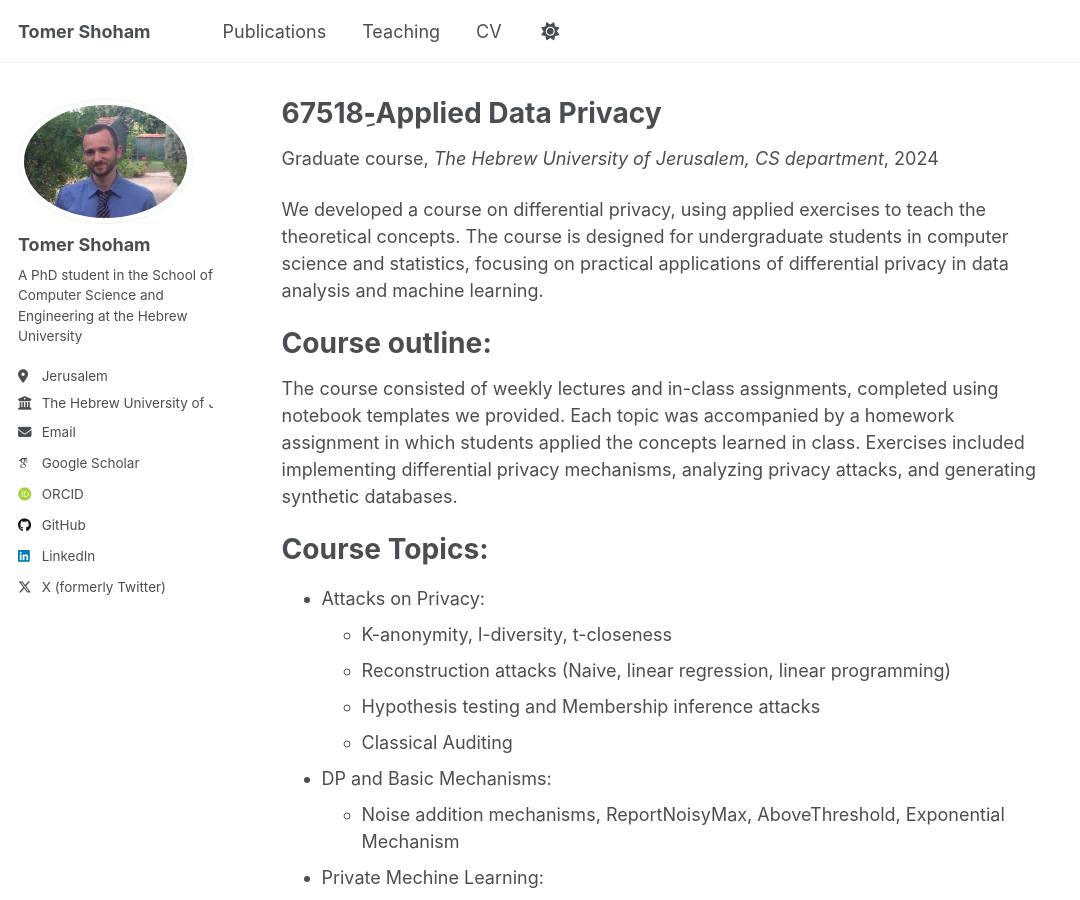
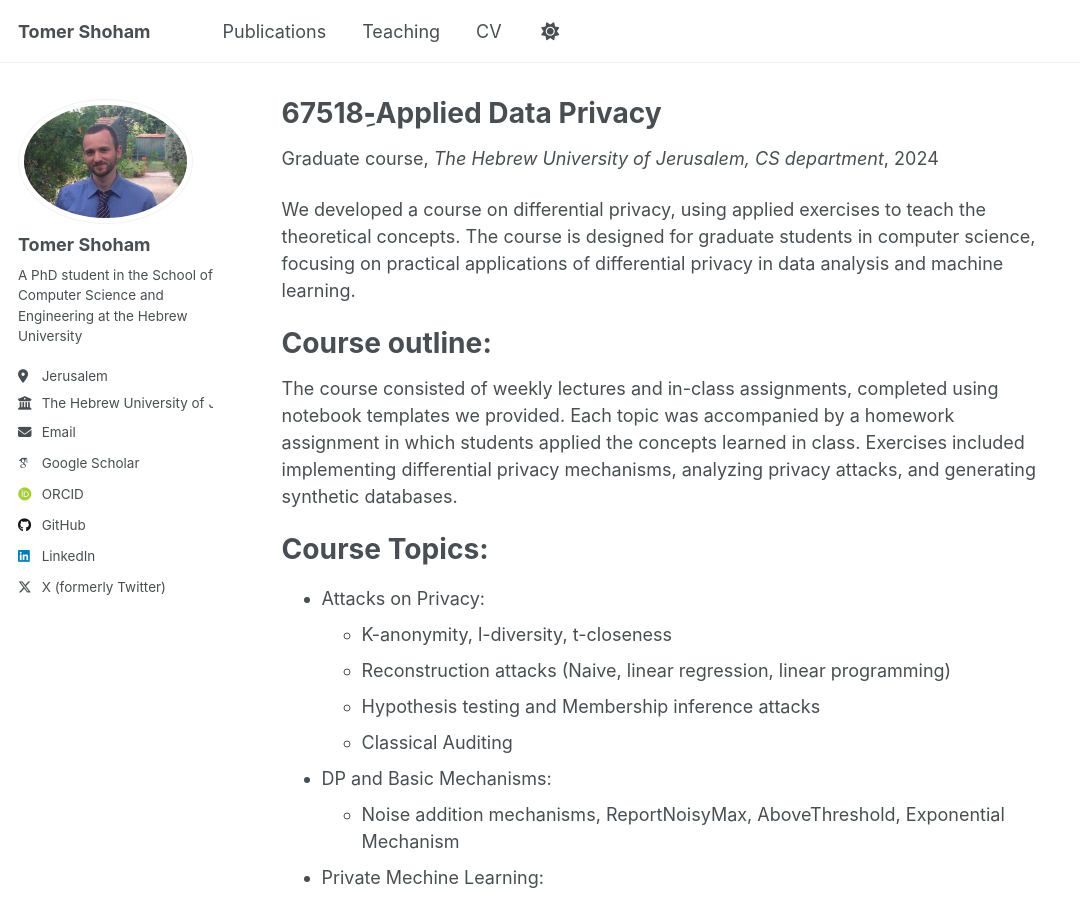
Before and after one commit to TomerShoham1/TomerShoham1.github.io, a Jekyll site: the page built from _teaching/Applied_DP.md, in a window 1280 px wide and 900 px high. Shown: the whole window, without its empty margins (0-1080 px from the left). Built offline with Jekyll 4.4.1, drawn with Linux system fonts in a browser that asks for light colours; some web fonts are replaced; a script that is not in the unit is left out.

Commit message:
Trying to present years in courses

```diff
--- a/_includes/archive-single.html
+++ b/_includes/archive-single.html
@@ -39,7 +39,11 @@
     {% endif %}
 
         {% if post.collection == 'teaching' %}
-          <p> {{ post.type }}, <i>{{ post.venue }}</i>, {{ post.date | default: "1900-01-01" | date: "%Y" }} </p>
+          <p> {{ post.type }}, <i>{{ post.venue }}</i>, {% if post.years_taught %}
+      {{ post.years_taught }}
+    {% else %}
+      {{ post.date | default: "1900-01-01" | date: "%Y" }}
+    {% endif %} </p>
         {% elsif post.collection == 'publications' %}
           <p>Published in <i>{{ post.venue }}</i>, {{ post.date | default: "1900-01-01" | date: "%Y" }} </p>
         {% elsif post.date %}
--- a/_teaching/Applied_DP.md
+++ b/_teaching/Applied_DP.md
@@ -5,10 +5,11 @@
 permalink: /teaching/Applied_DP
 venue: "The Hebrew University of Jerusalem, CS department"
 date: 2024-11-01
+years_taught: "2024-2025, 2025-2026"
 location: "Jerusalem, Israel"
 ---
 
-We developed a course on differential privacy, using applied exercises to teach the theoretical concepts. The course is designed for undergraduate students in computer science and statistics, focusing on practical applications of differential privacy in data analysis and machine learning.
+We developed a course on differential privacy, using applied exercises to teach the theoretical concepts. The course is designed for graduate students in computer science, focusing on practical applications of differential privacy in data analysis and machine learning.
 
 Course outline:
 ======
```
